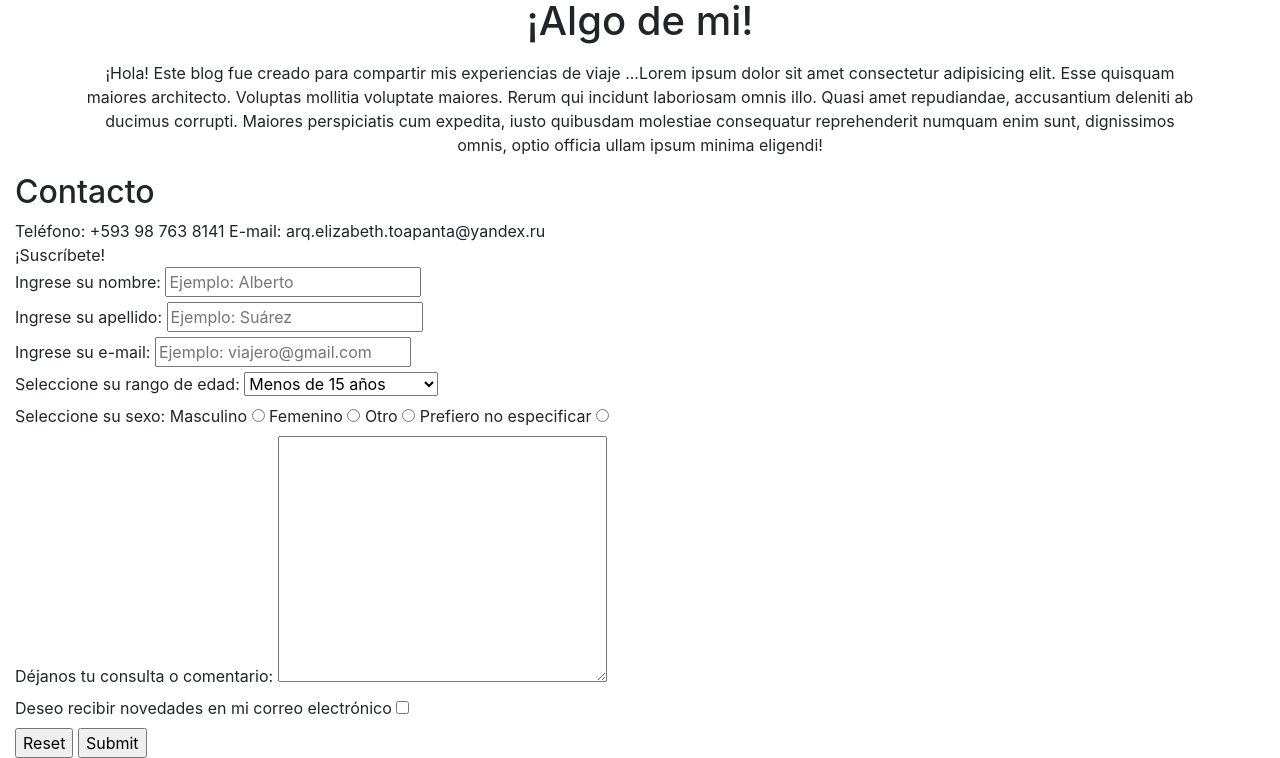
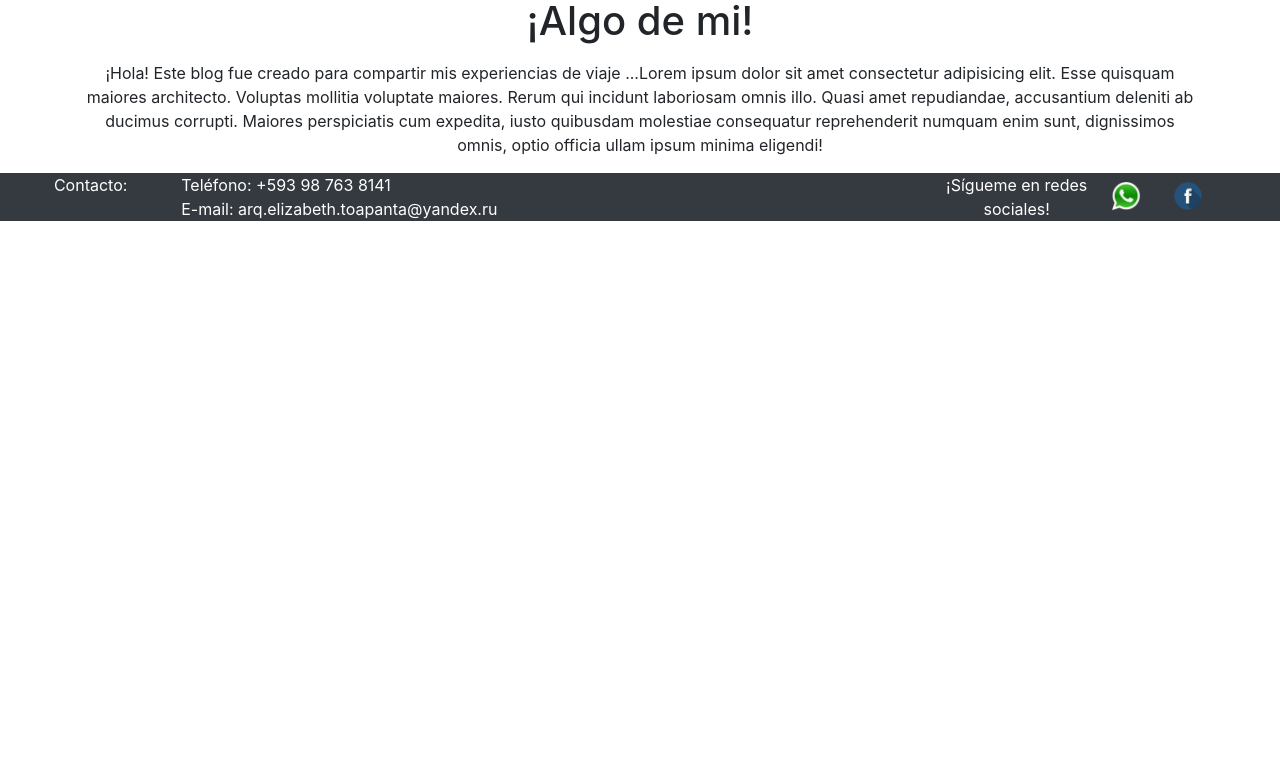
Before and after one commit to rdts95/Proyecto_Toapanta, a website: page index.html in a window 1280 px wide. Shown: the part 981-1739 px from the top of the page. After the commit the page ends 1202 px from the top, so only its background shows below. Drawn offline with nearby package versions, Linux system fonts and the light colour scheme.

Commit message:
Realicé el footer

```diff
--- a/index.html
+++ b/index.html
@@ -12,7 +12,7 @@
 <body>
     <header>
         <nav class="navbar navbar-expand-lg navbar-light bg-light sticky-top">
-            <img class="navbar-brand" id="logo" src="/img/logo.PNG" alt="logotipo">
+            <img class="navbar-brand" id="logo" src="/img/logo.png" alt="logotipo">
             <button class="navbar-toggler" type="button" data-toggle="collapse" data-target="#navbarSupportedContent">
                 <span class="navbar-toggler-icon"></span>
             </button>
@@ -35,6 +35,9 @@
                     </li>
                     <li class="nav-item">
                         <a class="nav-link" href="/pages/galeria.html">Galería</a>
+                    </li>
+                    <li class="nav-item" data-target="#suscribirse" data-toggle="modal" role="button">
+                        <span class="nav-link">Suscríbete</span>
                     </li>
                     <li class="nav-item dropdown">
                         <a class="nav-link dropdown-toggle" href="#" id="navbarDropdown" role="button" data-toggle="dropdown">
@@ -95,15 +98,29 @@
         </section>
     </main>
 
-    <footer class="container-fluid">
-        <article>
-            <h2>Contacto</h2>
-            <span>Teléfono: +593 98 763 8141</span>
-            <span>E-mail: arq.elizabeth.toapanta@yandex.ru</span>
+    <footer class="container-fluid bg-dark text-white row ml-0">
+        <article class="col-lg-9 col-sm-8 col-12 row">
+            <span class="col-lg-2 col-md-12 text-center">Contacto:</span>
+            <span class="col-lg-10 col-md-12 text-center text-lg-left">Teléfono: +593 98 763 8141</span>
+            <span class="col-lg-2"></span>
+            <span class="col-lg-10 col-md-12 text-center text-lg-left">E-mail: arq.elizabeth.toapanta@yandex.ru</span>
         </article>
-        <article>
-            <span>¡Suscríbete!</span>
+        <article class="col-lg-3 col-sm-4 col-12 row">
+            <span class="col-lg-8 text-center">¡Sígueme en redes sociales!</span>
+            <a class="col-lg-2 col-6 pt-2" href="https://api.whatsapp.com/send?phone=593987638141" target="blank"><img src="/img/whatsapp.png" alt="whatsapp" class="redsocial_whatsapp float-right"></a>
+            <a class="col-lg-2 col-6 pt-2" href="https://www.facebook.com/titinaelizabeth7" target="blank"><img src="/img/facebook.png" alt="whatsapp" class="redsocial_whatsapp float-left"></a>
+        </article>
+    </footer>
 
+    <div class="modal" id="suscribirse" tabindex="-1">
+        <div class="modal-dialog">
+            <div class="modal-content">
+                <div class="modal-header p-1">
+                    <h5 class="modal-title mx-auto">¡Suscríbete!</h5>
+                    <button type="button" class="btn btn-danger rounded-circle" data-dismiss="modal" value="close"><span>x</span>
+                    </button>
+                </div>
+                <div class="modal-body">
                     <form action="">
                         <div>
                             <label for="name">Ingrese su nombre:</label>
@@ -120,43 +137,52 @@
                         <div>
                             <label for="edad">Seleccione su rango de edad:</label>
                             <select name="edad">
-                        <option value="e1">Menos de 15 años</option>
-                        <option value="e2">15-18 años</option>
-                        <option value="e3">19-25 años</option>
-                        <option value="e4">26-30 años</option>
-                        <option value="e5">31-40 años</option>
-                        <option value="e6">41-50 años</option>
-                        <option value="e7">Más de 50 años</option>
-                        <option value="e8">Prefiero no especificar</option>
+                                <option value="e1">Prefiero no especificar</option>
+                                <option value="e2">Menos de 15 años</option>
+                                <option value="e3">15-18 años</option>
+                                <option value="e4">19-25 años</option>
+                                <option value="e5">26-30 años</option>
+                                <option value="e6">31-40 años</option>
+                                <option value="e7">41-50 años</option>
+                                <option value="e8">Más de 50 años</option>
                             </select>
                         </div>
                         <div>
                             <span>Seleccione su sexo:</span>
+                            <div>
                                 <label for="sexo">Masculino</label>
                                 <input type="radio" name="sexo" value="masculino"/>
+                            </div>
+                            <div>
                                 <label for="sexo">Femenino</label>
                                 <input type="radio" name="sexo" value="femenino"/>
+                            </div>
+                            <div>
                                 <label for="sexo">Otro</label>
                                 <input type="radio" name="sexo" value="otro"/>
+                            </div>
+                            <div>
                                 <label for="sexo">Prefiero no especificar</label>
                                 <input type="radio" name="sexo" value="no-especificar"/>
                             </div>
+                        </div>
                         <div>
                             <label for="consulta">Déjanos tu consulta o comentario:</label>
-                    <textarea name="consulta" id="consu" cols="30" rows="10"></textarea>
+                            <textarea name="consulta" id="consu" cols="63" rows="3"></textarea>
                         </div>
                         <div>
                             <label for="suscripcion">Deseo recibir novedades en mi correo electrónico</label>
                             <input type="checkbox" name="suscripcion" value="1"/>
                         </div>
-                <div>
+                        <div class="modal-footer">
                             <input type="reset" name="" id="">
                             <input type="submit" name="" id="">
                         </div>
-
                     </form>
-        </article>
-    </footer>
+                </div>
+            </div>
+        </div>
+    </div>
     <script src="https://code.jquery.com/jquery-3.5.1.slim.min.js"></script>
     <script src="https://cdn.jsdelivr.net/npm/bootstrap@4.6.0/dist/js/bootstrap.bundle.min.js"></script>
 </body>
--- /dev/null
+++ b/scss/proyecto.scss
@@ -0,0 +1,23 @@
+#logo {
+    height: 3.5rem;
+    width: 10rem;
+}
+
+.redsocial_whatsapp {
+    height: 4vh;
+    width: 4vh;
+    padding-right: 2px;
+    padding-bottom: 2px;
+}
+.avatar {
+    height: 50vh;
+    width: 50vh;
+}
+/* .navbar {
+    position: sticky;
+    top: 0;
+    z-index: 2;
+} */
+/* .calesita {
+    padding-top: 30vh;
+} */
```
Also changed, not shown: package.json (added, +26 -0 lines), css/estilos.css, 1 other file. Lines whose indentation alone changed are shown as unchanged.
